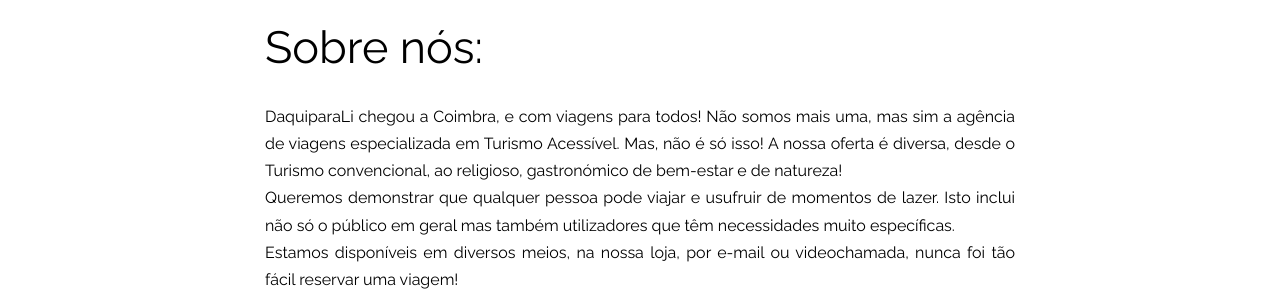
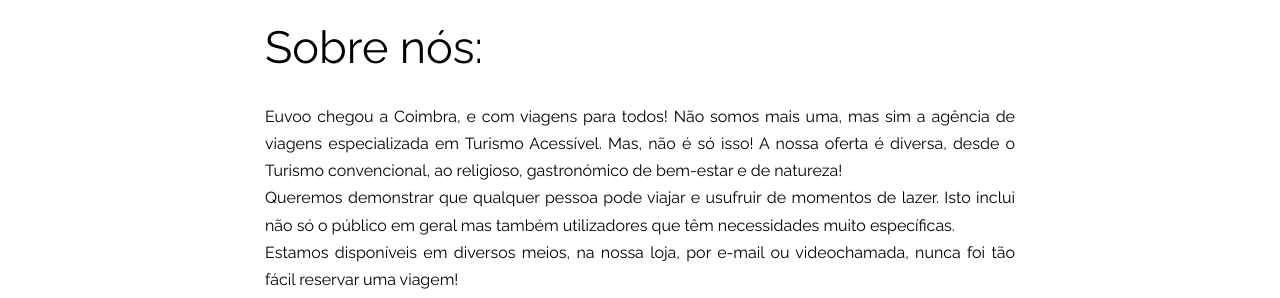
Before and after one commit to daquiprali/daquiprali.github.io, a Jekyll site: the page built from site/about.html, in a window 1280 px wide and 1400 px high, scrolled down 538 px. Shown: the part 153-451 px from the top of the window. Built offline with Jekyll 4.4.1, drawn with Linux system fonts in a browser that asks for light colours; comment, search, counter and statistics services are not loaded; some of the changed text lies outside the part shown.

Commit message:
change name and links

```diff
--- a/_includes/footer/contacts.html
+++ b/_includes/footer/contacts.html
@@ -4,7 +4,7 @@
         <div class="row">
             <div class="col-sm-4">
                 <div class="group-contacts">
-                    <p><b>DaquiparaLi</b> <br>
+                    <p><b>Euvoo</b> <br>
                     <a href="https://www.google.pt/maps/@40.1947823,-8.4104644,3a,75y,153h,93.41t/data=!3m6!1e1!3m4!1sbTgRNrcnOdnI37Im4PJJiA!2e0!7i13312!8i6656">
                         <i class="fa fa-map-marker" aria-hidden="true"></i>
                         Av. Mendes da Silva, Loja 287<br>
@@ -20,7 +20,7 @@
                 <div class="group-contacts">
                     <p>
                         <b>Contactos:</b><br>
-                        <i class="fa fa-envelope-o" aria-hidden="true"></i><a href="mailto:geral@daquiparali.pt"> geral@daquiparali.pt</a><br>
+                        <i class="fa fa-envelope-o" aria-hidden="true"></i><a href="mailto:geral@euvoo.pt"> geral@euvoo.pt</a><br>
                         <i class="fa fa-phone"></i><a href="tel:00351239197401"> (+351) 239 197 401</a><br>
                         <i class="fa fa-phone"></i><a href="tel:00351913389953"> (+351) 91 420 05 01</a>
                     </p>
@@ -28,7 +28,7 @@
                 <div class="group-contacts">
                     <p>
                         <b>Atendimento em Língua Gestual Portuguesa: </b><br>
-                        <i class="fa fa-skype"></i> <i class="fa fa-video-camera"></i><a href="mailto:andretaipina@daquiparali.pt"> andretaipina@daquiparali.pt</a>
+                        <i class="fa fa-skype"></i> <i class="fa fa-video-camera"></i><a href="mailto:videochamada@euvoo.pt"> videochamada@euvoo.pt</a>
                     </p>
                 </div>
             </div>
--- a/_includes/footer/social_networks.html
+++ b/_includes/footer/social_networks.html
@@ -8,11 +8,11 @@
                             <img src="/assets/img/logoDPL_square.jpg">
                         </div>
                         <div class="col-xs-8 col-sm-4 bottom-column">
-                            <p><b>DaquiparaLi</b></p>
+                            <p><b>Euvoo</b></p>
                             <p>Agência de Viagens para TODOS</p>
                         </div>
                         <div class="col-xs-12 col-sm-6 bottom-column text-center">
-                            <a href="https://www.instagram.com/daquiparali/" target="_blank" class="btn btn-outline">
+                            <a href="https://www.instagram.com/euvoosemlimites/" target="_blank" class="btn btn-outline">
                                 <i class="fa fa-instagram fa-1x" aria-hidden="true"></i>&nbsp;&nbsp;Siga-nos
                             </a>
                         </div>
@@ -22,8 +22,8 @@
                     <!-- LightWidget WIDGET -->
         		</div>
                 <div class="col-sm-3 text-left side">
-                    <a href="https://www.facebook.com/DaquiparaLi-1954787778076158/" target="_blank"><i class="fa fa-facebook fa-2x"></i></a> &nbsp;&nbsp;
-                    <a href="https://www.instagram.com/daquiparali/" target="_blank"><i class="fa fa-instagram fa-2x" aria-hidden="true"></i></a> &nbsp;&nbsp;
+                    <a href="https://www.facebook.com/euvoosemlimites/" target="_blank"><i class="fa fa-facebook fa-2x"></i></a> &nbsp;&nbsp;
+                    <a href="https://www.instagram.com/euvoosemlimites/" target="_blank"><i class="fa fa-instagram fa-2x" aria-hidden="true"></i></a> &nbsp;&nbsp;
                     <a href="" target="_blank"><i class="fa fa-twitter fa-2x hidden" aria-hidden="true"></i></a> &nbsp;&nbsp;
                     <a href="" target="_blank"><i class="fa fa-linkedin fa-2x hidden" aria-hidden="true"></i></a>
                 </div>
--- a/_includes/header/social_networks.html
+++ b/_includes/header/social_networks.html
@@ -1,7 +1,7 @@
 <section id="list-social-networks">
     <p>
-        <a href="https://www.facebook.com/DaquiparaLi-1954787778076158/" target="_blank"><i class="fa fa-facebook fa-1x"></i></a><br>
-        <a href="https://www.instagram.com/daquiparali/" target="_blank"><i class="fa fa-instagram fa-1x"></i></a><br>
+        <a href="https://www.facebook.com/euvoosemlimites/" target="_blank"><i class="fa fa-facebook fa-1x"></i></a><br>
+        <a href="https://www.instagram.com/euvoosemlimites/" target="_blank"><i class="fa fa-instagram fa-1x"></i></a><br>
         <a href="" target="_blank"><i class="fa fa-twitter fa-1x hidden" aria-hidden="true"></i></i></a><br>
     </p>
 </section>
--- a/index.html
+++ b/index.html
@@ -93,7 +93,7 @@ layout: page
                 <h1 class="section-heading">
                    "Para nós, ser diferente não faz qualquer diferença."
                 </h1>
-                <h3>DaquiparaLi</h3>
+                <h3>Euvoo</h3>
             </div>
         </div>
     </div>
--- a/site/about.html
+++ b/site/about.html
@@ -8,7 +8,7 @@ permalink: /about/
 		<div class="row">
 	        <div class="col-md-8 col-md-offset-2">
 				<h1>Sobre nós:</h1>
-				<p>DaquiparaLi chegou a Coimbra, e com viagens para todos! Não somos mais uma, mas sim a agência de viagens especializada em Turismo Acessível. Mas, não é só isso! A nossa oferta é diversa, desde o Turismo convencional, ao religioso, gastronómico de bem-estar e de natureza!<br>
+				<p>Euvoo chegou a Coimbra, e com viagens para todos! Não somos mais uma, mas sim a agência de viagens especializada em Turismo Acessível. Mas, não é só isso! A nossa oferta é diversa, desde o Turismo convencional, ao religioso, gastronómico de bem-estar e de natureza!<br>
 				Queremos demonstrar que qualquer pessoa pode viajar e usufruir de momentos de lazer. Isto inclui não só o público em geral mas também utilizadores que têm necessidades muito específicas.<br>
 				Estamos disponíveis em diversos meios, na nossa loja, por e-mail ou videochamada, nunca foi tão fácil reservar uma viagem!<br>
 				Prometemos momento únicos, aventuras inesquecíveis… Do que está espera? Visite-nos marque a sua viagem, e parta para o seu destino de sonho!
```
Also changed, not shown: 2 other files.
